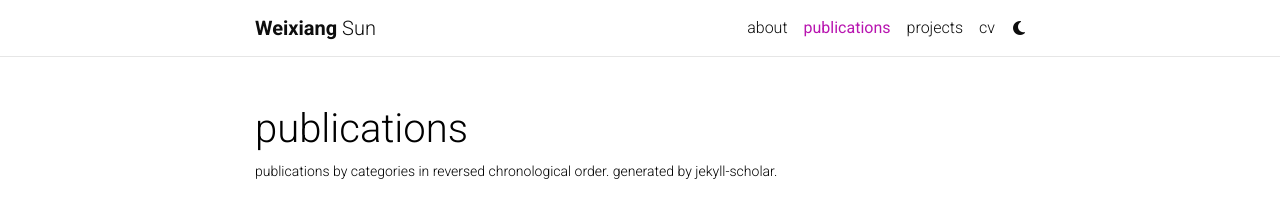
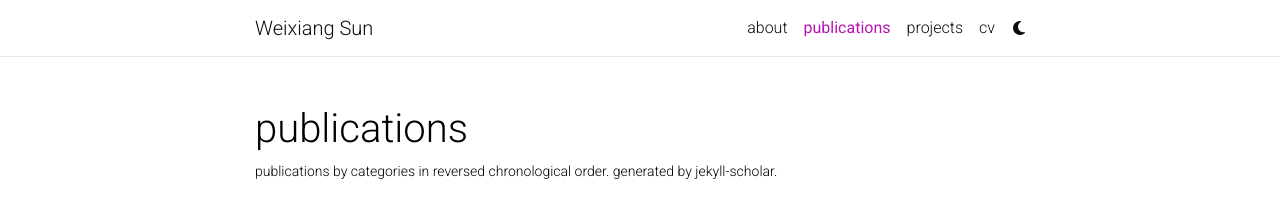
Before and after one commit to Weixiang-Sun/Weixiang-Sun.github.io, a Jekyll site: the page built from _pages/publications.md, in a window 1280 px wide. Shown: the top 210 px of the page. Built offline with Jekyll 4.4.1, drawn with Linux system fonts in a browser that asks for light colours; comment, search, counter and statistics services are not loaded; a style sheet for code colours, icons or effects is not loaded; part of the change alters nothing that is shown; grey boxes are pictures that could not be loaded.

```diff
--- a/_config.yml
+++ b/_config.yml
@@ -2,7 +2,7 @@
 # Site settings
 # -----------------------------------------------------------------------------
 
-title: blank # the website title (if blank, full name will be used instead)
+title: Weixiang Sun # the website title (if blank, full name will be used instead)
 first_name: Weixiang
 middle_name:
 last_name: Sun
```
